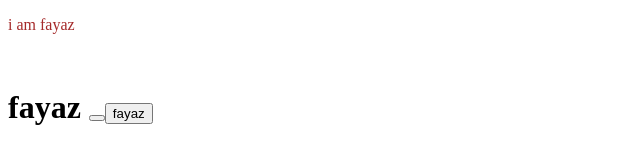
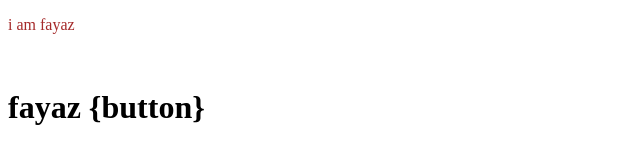
Before and after one commit to FayazEnginner19/project_demo, a plain HTML site: page index.html in a window 1280 px wide. Shown: the whole page, without its empty margins (0-640 px from the left). Drawn offline with Linux system fonts and the light colour scheme.

```diff
--- a/index.html
+++ b/index.html
@@ -8,6 +8,6 @@
 </head>
 <body>
     <p>i am fayaz</p><br>
-    <h1>fayaz <button><button>fayaz</button></button></h1>
+    <h1>fayaz {button}</h1>
 </body>
 </html>
```
